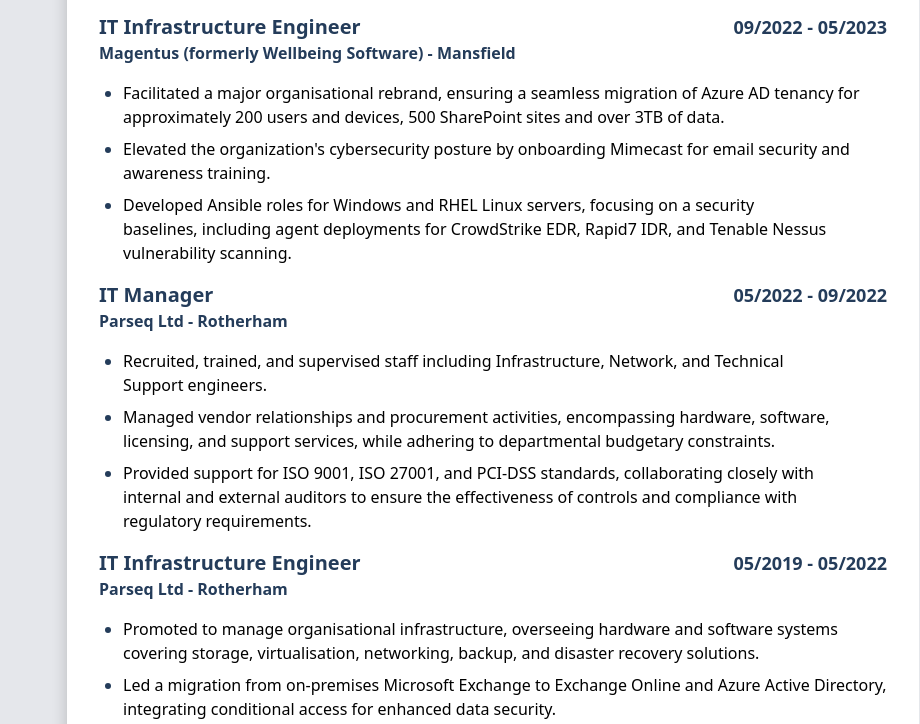
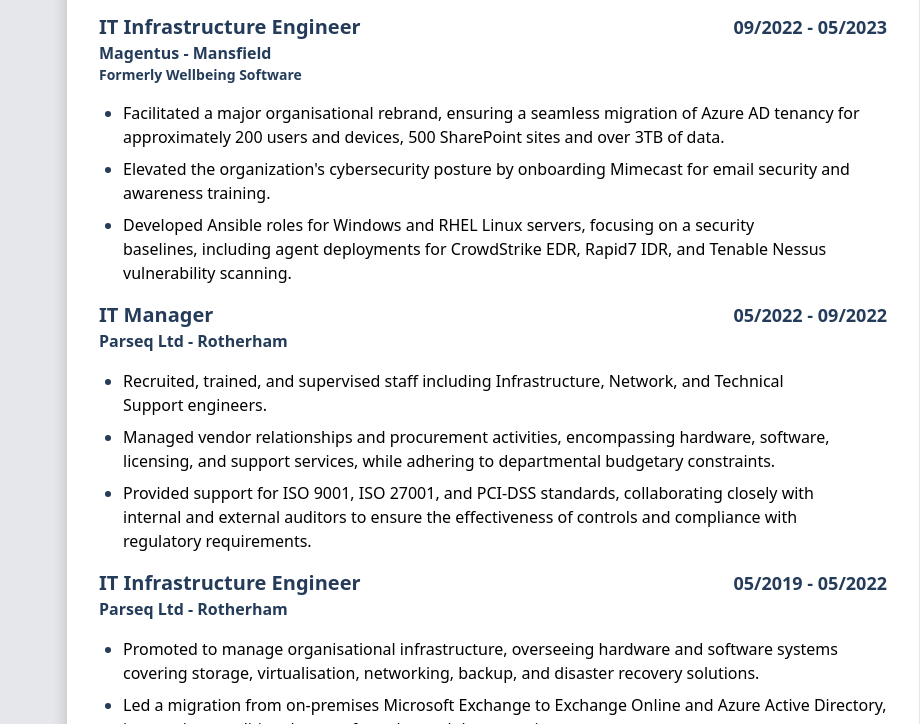
Before and after one commit to ben-james-dodwell/frontend-cv-benjamesdodwell-com, a website: page src/index.html in a window 1280 px wide. Shown: the part 1260-1984 px from the top of the page, without its empty margins (360-1280 px from the left). Drawn offline with Linux system fonts and the light colour scheme; no server answers.

Commit message:
Tweak layout

```diff
--- a/src/index.html
+++ b/src/index.html
@@ -217,7 +217,8 @@
               <span class="text-xl">IT Infrastructure Engineer</span>
               <span class="text-lg">09/2022 - 05/2023</span>
             </p>
-            <p>Magentus (formerly Wellbeing Software) - Mansfield</p>
+            <p>Magentus - Mansfield</p>
+            <p class="text-sm">Formerly Wellbeing Software</p>
           </h3>
 
           <ul class="flex flex-col pl-6 space-y-2 list-disc list-outside marker:text-cv-blue">
@@ -340,9 +341,6 @@
               onboarding/offboarding via custom PowerShell scripts.
             </li>
             <li>
-              Supported users with the Microsoft 365 office suite, including SharePoint and Teams.
-            </li>
-            <li>
               Developed excellent troubleshooting skills by resolving incidents within operational SLAs, then
               conducting thorough root cause analysis to implement permanent solutions.
             </li>
```
